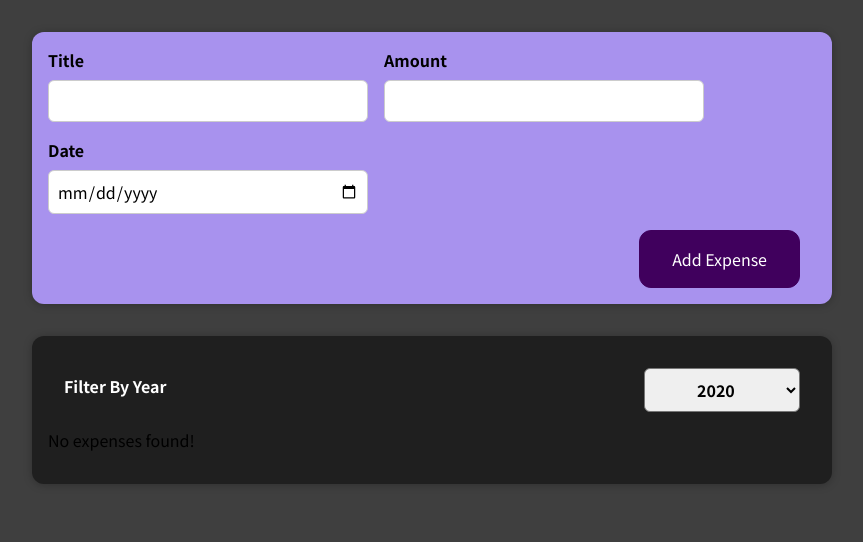
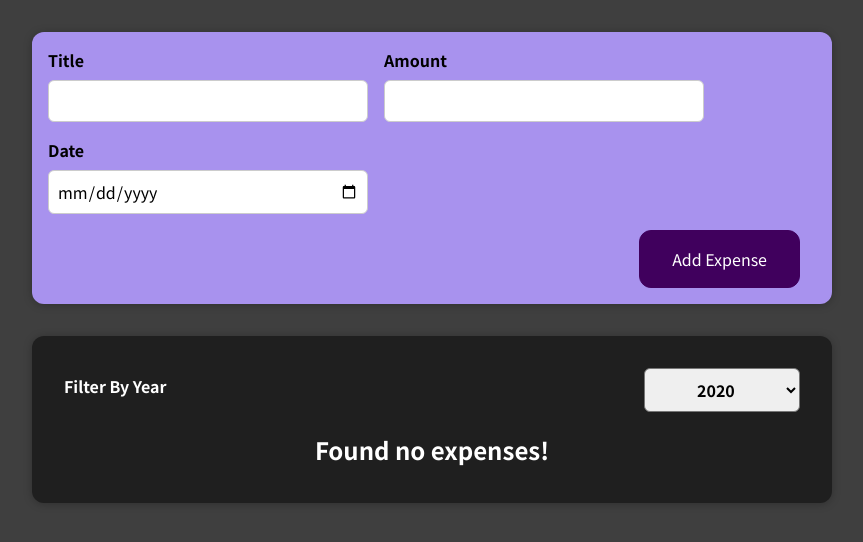
Before and after one commit to mianamir/expense_tracker_advance_reactjs, a React (Create React App) app: page / in a window 1280 px wide. Shown: the top 542 px of the page, without its empty margins (208-1071 px from the left). Built offline with nearby package versions, Linux system fonts and the light colour scheme.

Commit message:
render list of expenses in new component
render list of expenses in new component!

```diff
--- a/src/components/Expenses/ExpenseItem.js
+++ b/src/components/Expenses/ExpenseItem.js
@@ -20,6 +20,7 @@ const ExpenseItem = (props) => {
     };
 
     return (
+       <li>
         <Card className="expense-item">
         <ExpenseDate date={props.date}/>
         <div className="expense-item__description">
@@ -28,6 +29,7 @@ const ExpenseItem = (props) => {
         </div>
         <button onClick={onClickHandler}>Change Title</button>
         </Card>
+       </li>
 
     );
 }
--- a/src/components/Expenses/Expenses.js
+++ b/src/components/Expenses/Expenses.js
@@ -1,8 +1,9 @@
 import React, { useState } from 'react';
 
-import ExpenseItem from './ExpenseItem';
 import Card from '../UI/Card';
 import ExpensesFilter from './ExpensesFilter';
+import ExpensesList from './ExpensesList';
+
 import './Expenses.css';
 import '../UI/Card.css';
 
@@ -21,18 +22,7 @@ const Expenses = (props) => {
 
   });
 
-  let expenseContent = <p>No expenses found!</p>
 
-  if (filteredExpenses.length > 0){
-    expenseContent = filteredExpenses.map((expense) => (
-      <ExpenseItem
-      key={expense.id}
-      title={expense.title}
-      amount={expense.amount}
-      date={expense.date}
-      />
-      ))
-  };
 
   return (
 
@@ -42,8 +32,7 @@ const Expenses = (props) => {
         onChangeHandler={filterChangeHandler}
         />
 
-        {expenseContent}
-
+        <ExpensesList items={filteredExpenses} />
 
       </Card>
     );
--- /dev/null
+++ b/src/components/Expenses/ExpensesList.css
@@ -0,0 +1,9 @@
+.expenses-list {
+    list-style: none;
+    padding: 0;
+  }
+
+  .expenses-list__fallback {
+    color: white;
+    text-align: center;
+  }
--- /dev/null
+++ b/src/components/Expenses/ExpensesList.js
@@ -0,0 +1,30 @@
+import React from 'react';
+
+import ExpenseItem from './ExpenseItem';
+
+import './ExpensesList.css';
+
+
+const ExpensesList = props => {
+
+  if (props.items.length === 0){
+      return <h2 className="expenses-list__fallback">Found no expenses!</h2>
+  }
+
+
+  return <ul className="expenses-list">
+      {
+        props.items.map((expense) => (
+        <ExpenseItem
+        key={expense.id}
+        title={expense.title}
+        amount={expense.amount}
+        date={expense.date}
+        />
+        ))
+      }
+  </ul>
+};
+
+
+export default ExpensesList;
```
Also changed, not shown: 1 other file (tests, documents, lock files or other folders). Lines whose indentation alone changed are shown as unchanged.
